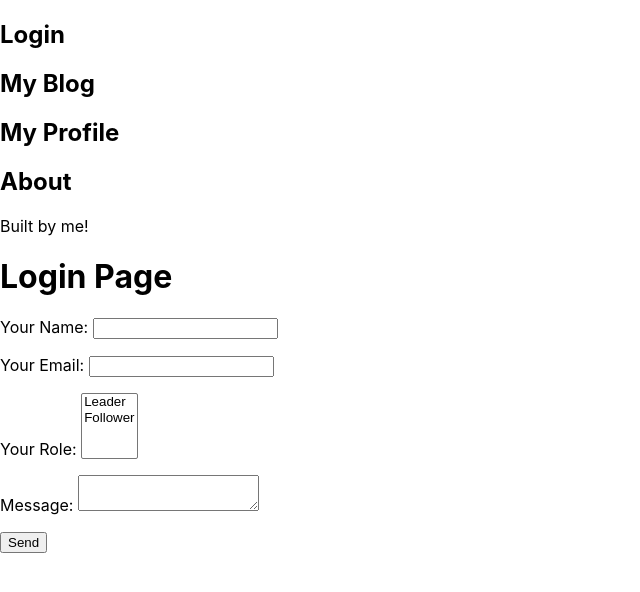
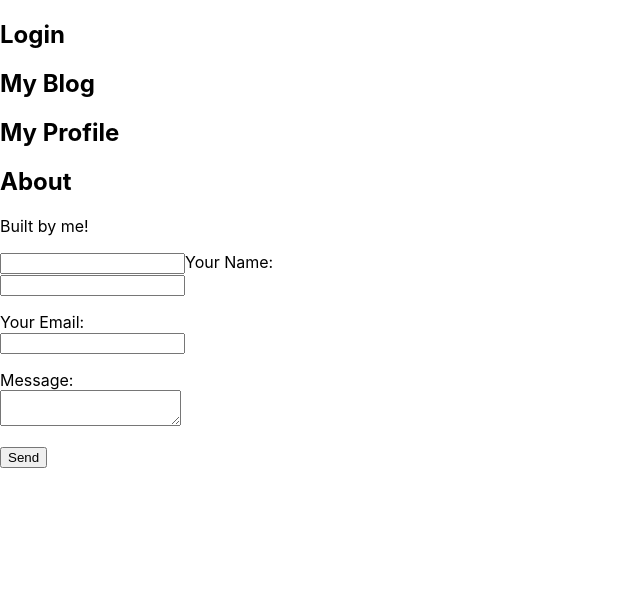
Before and after one commit to shrey2005/NextjsWithNetlify, a Next.js app: page /Login in a window 1280 px wide. Shown: the top 592 px of the page, without its empty margins (0-640 px from the left). Built offline with nearby package versions, Linux system fonts and the light colour scheme.

Commit message:
Login Component Created!

```diff
--- /dev/null
+++ b/component/LoginForm.js
@@ -0,0 +1,29 @@
+export default function ContactForm() {
+    return (
+        <form name="contact" method="POST" data-netlify="true">
+            <input type="hidden" name="form-name" value="contact" />
+            <p>
+                <input type="text" name="firstname" id="firstname" />
+                <label htmlFor="yourname">
+                    Your Name:
+                </label> <br />
+                <input type="text" name="name" id="yourname" />
+            </p>
+            <p>
+                <label htmlFor="youremail">
+                    Your Email:
+                </label> <br />
+                <input type="email" name="email" id="youremail" />
+            </p>
+            <p>
+                <label htmlFor="yourmessage">
+                    Message:
+                </label> <br />
+                <textarea name="message" id="yourmessage"></textarea>
+            </p>
+            <p>
+                <button type="submit">Send</button>
+            </p>
+        </form>
+    )
+}
--- a/pages/Login.js
+++ b/pages/Login.js
@@ -1,30 +1,11 @@
 import Layout from "../component/Layout"
+import LoginForm from "../component/LoginForm";
 
 const Login = () => {
     return (
         <div className="Login_Page">
             <Layout pageTitle="Login Page"></Layout>
-            <h1 className="title">Login Page</h1>
-            <form name="simpleContactForm" method="POST" data-netlify="true" id="simple-contact-form" className="contact-form">
-                <p>
-                    <label>Your Name: <input type="text" name="name" /></label>
-                </p>
-                <p>
-                    <label>Your Email: <input type="email" name="email" /></label>
-                </p>
-                <p>
-                    <label>Your Role: <select name="role[]" multiple>
-                        <option value="leader">Leader</option>
-                        <option value="follower">Follower</option>
-                    </select></label>
-                </p>
-                <p>
-                    <label>Message: <textarea name="message"></textarea></label>
-                </p>
-                <p>
-                    <button type="submit">Send</button>
-                </p>
-            </form>
+            <LoginForm></LoginForm>
         </div>
     );
 }
```
Also changed, not shown: index.html (deleted, +0 -30 lines).
